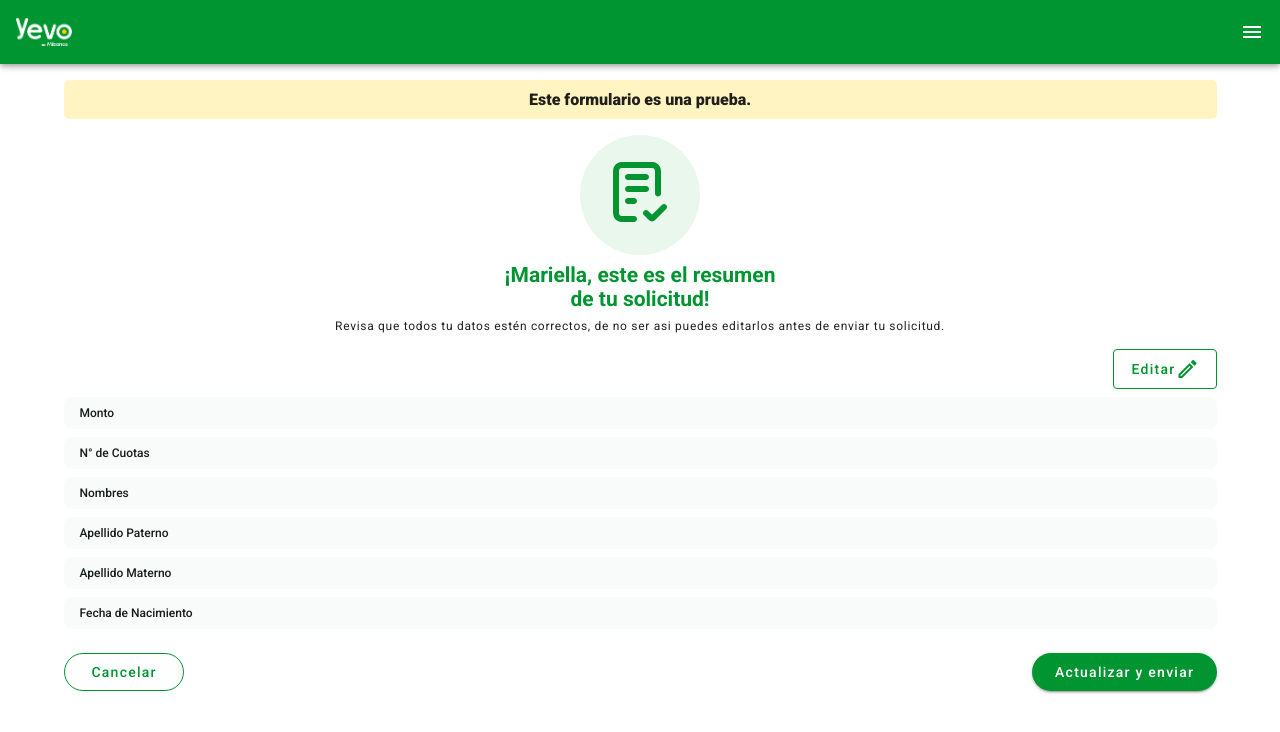
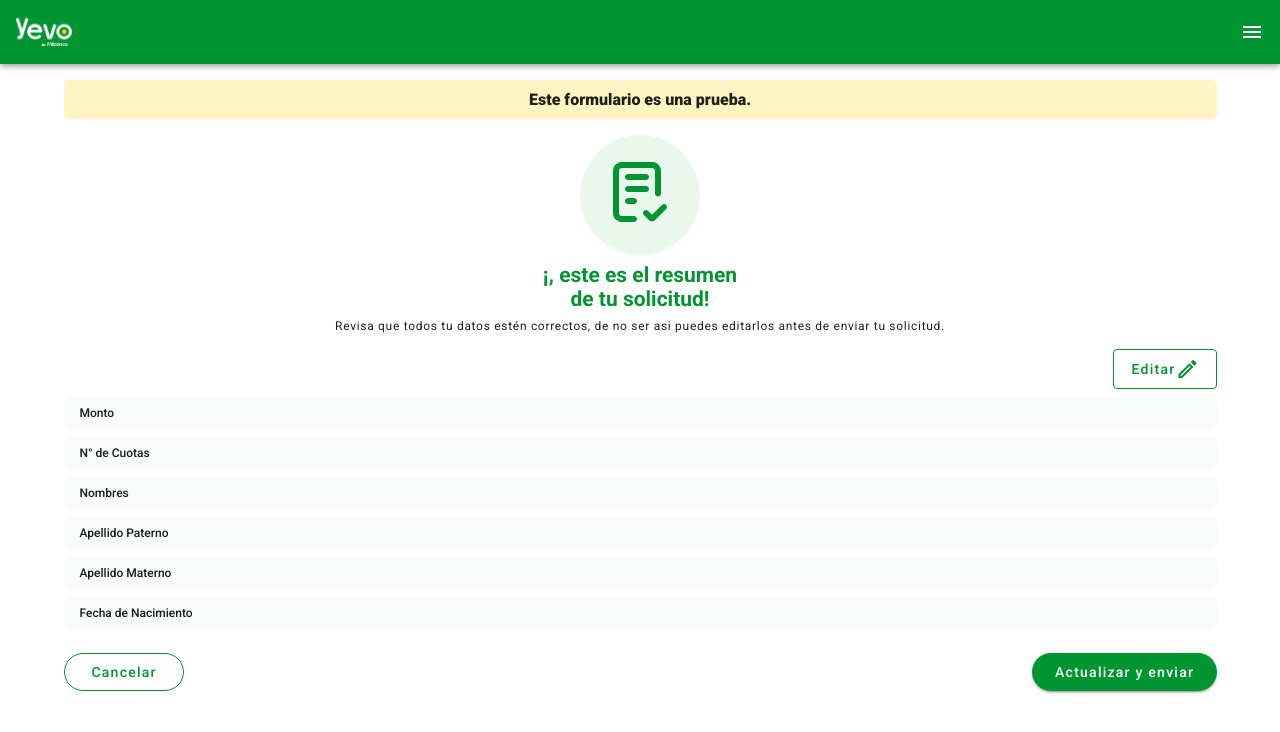
Before and after one commit to Iamoscarbc/moray-encuestas, a Nuxt app: page /paso-5 in a window 1280 px wide. Shown: the top 732 px of the page. Built offline with nearby package versions, Linux system fonts and the light colour scheme.

Commit message:
changes for step 6

```diff
--- a/pages/paso-5.vue
+++ b/pages/paso-5.vue
@@ -6,7 +6,7 @@
         <div class="d-flex justify-center">
           <img src="@/assets/svg/document-check.svg" width="120">
         </div>
-        <h2 class="mibancoprimary--text text-center" style="font-size: 21px;">¡Mariella, este es el resumen<br>de tu solicitud!</h2>
+        <h2 class="mibancoprimary--text text-center" style="font-size: 21px;">¡<span style="text-transform: capitalize;">{{form.name}}</span>, este es el resumen<br>de tu solicitud!</h2>
         <span class="text-center mb-2" style="font-size: 12px; letter-spacing: 0.7px;">Revisa que todos tu datos estén correctos, de no ser asi puedes editarlos antes de enviar tu solicitud.</span>
         <div class="d-flex justify-end">
           <v-btn color="mibancoprimary" height="40" outlined @click="formDisabled = !formDisabled">Editar
--- a/pages/paso-6.vue
+++ b/pages/paso-6.vue
@@ -6,7 +6,7 @@
         <div class="d-flex flex-column align-center">
           <img src="@/assets/svg/asesor-final.svg" width="200">
           <div class="card-final">
-            <h2 class="mibancoprimary--text text-center mb-2" style="font-size: 20px;">¡Felicidades, Grecia! <br>Lograste terminar con éxito <br>tu solicitud de préstamo</h2>
+            <h2 class="mibancoprimary--text text-center mb-2" style="font-size: 20px;">¡Felicidades, <span style="text-transform: capitalize;">{{form.name}}</span>! <br>Lograste terminar con éxito <br>tu solicitud de préstamo</h2>
             <div class="d-flex justify-space-between px-4">
               <span class="text-center" style="font-size: 11px; font-weight: 500;"> Sami, nuestra asistenta virtual, se <br>comunicará contigo vía <strong>WhatsApp</strong> para solicitarte algunos datos adicionales, esto <br>nos ayudará a conocerte mejor.</span>
               <img src="@/assets/svg/whatsapp.svg" width="40">
@@ -91,6 +91,7 @@
 </template>
 
 <script>
+import { mapState } from 'vuex'
 import WarningAlert from '@/components/WarningAlert.vue'
 export default {
   components: {
@@ -106,8 +107,8 @@ export default {
       showPassword: false
     }
   },
-  methods: {
-
+  computed: {
+    ...mapState("variables", ['form'])
   }
 }
 </script>
```
